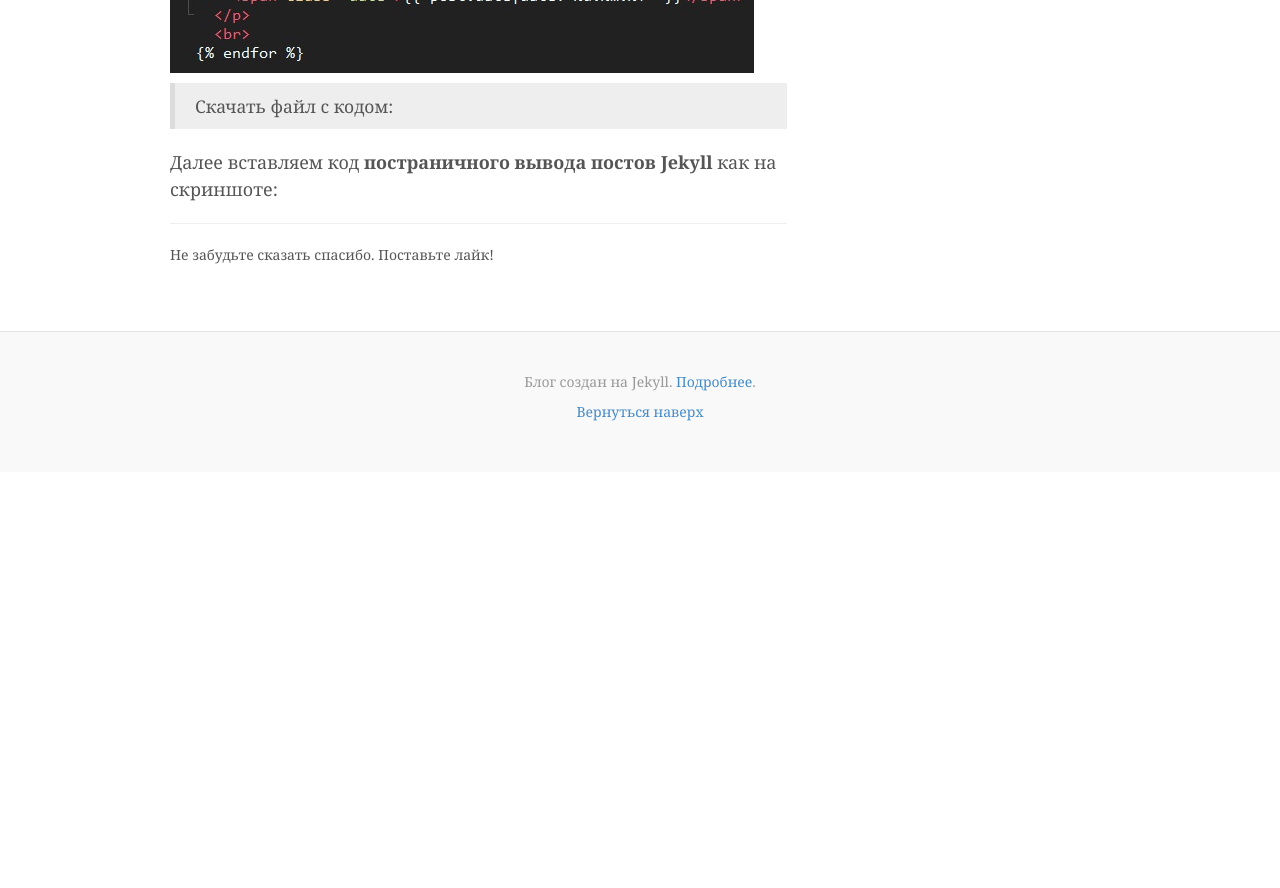
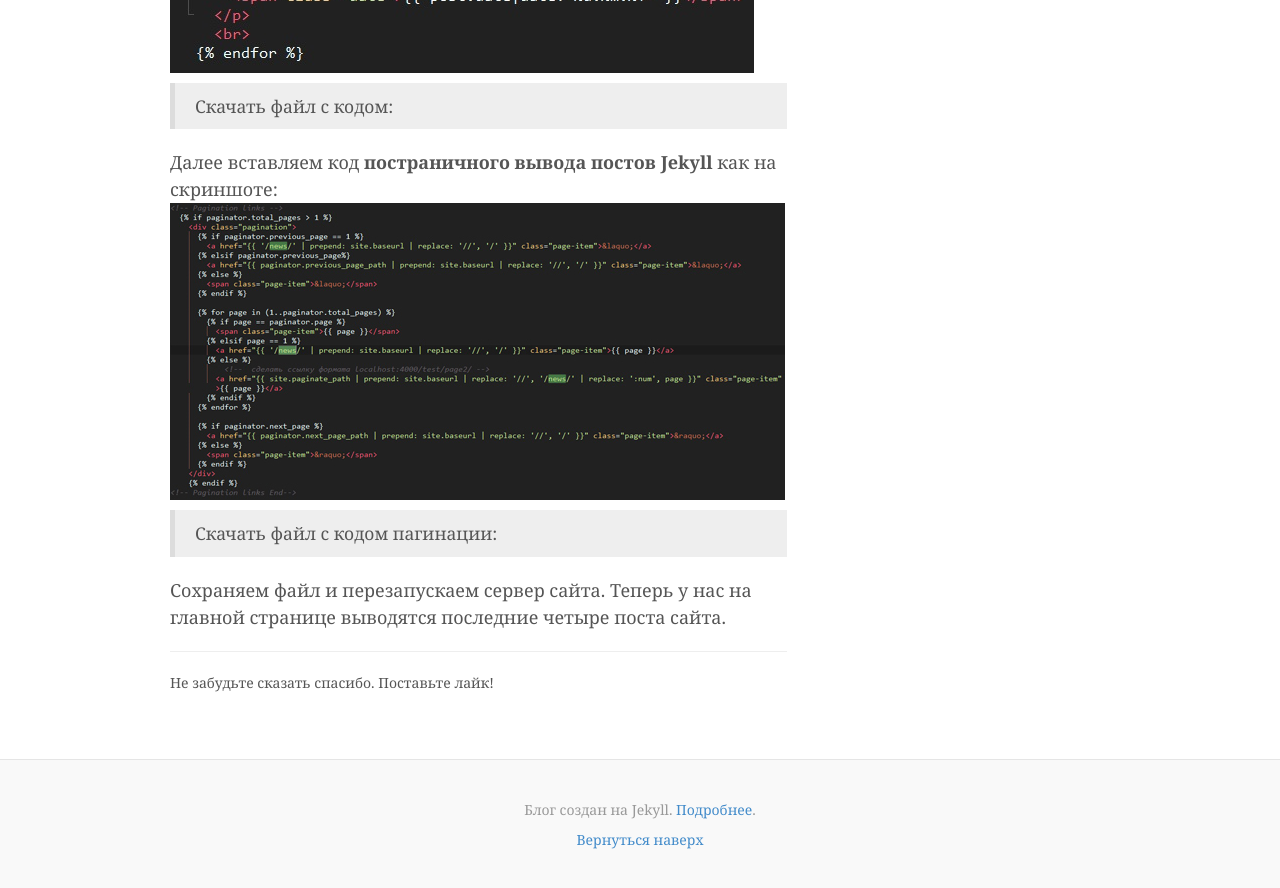
Before and after one commit to htmlblog/htmlblog.github.io, a Jekyll site: the page built from _posts/2017-04-15-paghinatsiia-jekyll-po-katieghoriiam.markdown, in a window 1280 px wide and 900 px high, scrolled down 2242 px. Shown: the top 888 px of the window. Built offline with Jekyll 4.4.1, drawn with Linux system fonts in a browser that asks for light colours; comment, search, counter and statistics services are not loaded; before the commit the page ends 2714 px from its top, so only the background shows below that.

Commit message:
Updated Paghinatsiia Jekyll Po Katieghoriiam

```diff
--- a/_posts/2017-04-15-paghinatsiia-jekyll-po-katieghoriiam.markdown
+++ b/_posts/2017-04-15-paghinatsiia-jekyll-po-katieghoriiam.markdown
@@ -62,3 +62,7 @@ layout: post
 >Скачать файл с кодом:
 
 Далее вставляем код **постраничного вывода постов Jekyll** как на скриншоте:
+![jekyll-posts-category-paginate.jpg](/uploads/jekyll-posts-category-paginate.jpg)
+>Скачать файл с кодом пагинации:
+
+Сохраняем файл и перезапускаем сервер сайта. Теперь у нас на главной странице выводятся последние четыре поста сайта.
```
